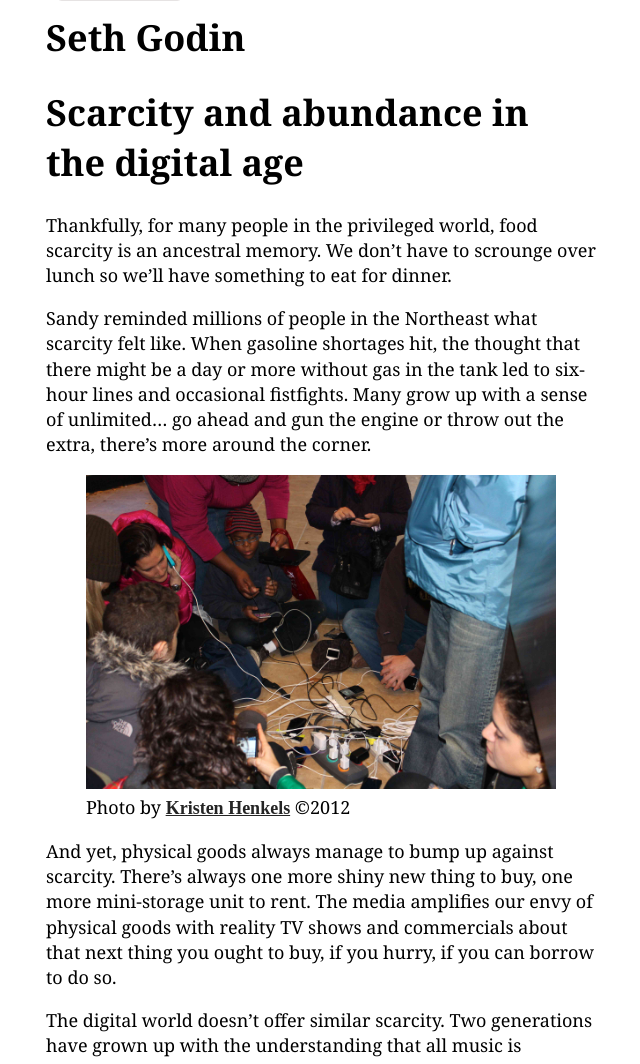
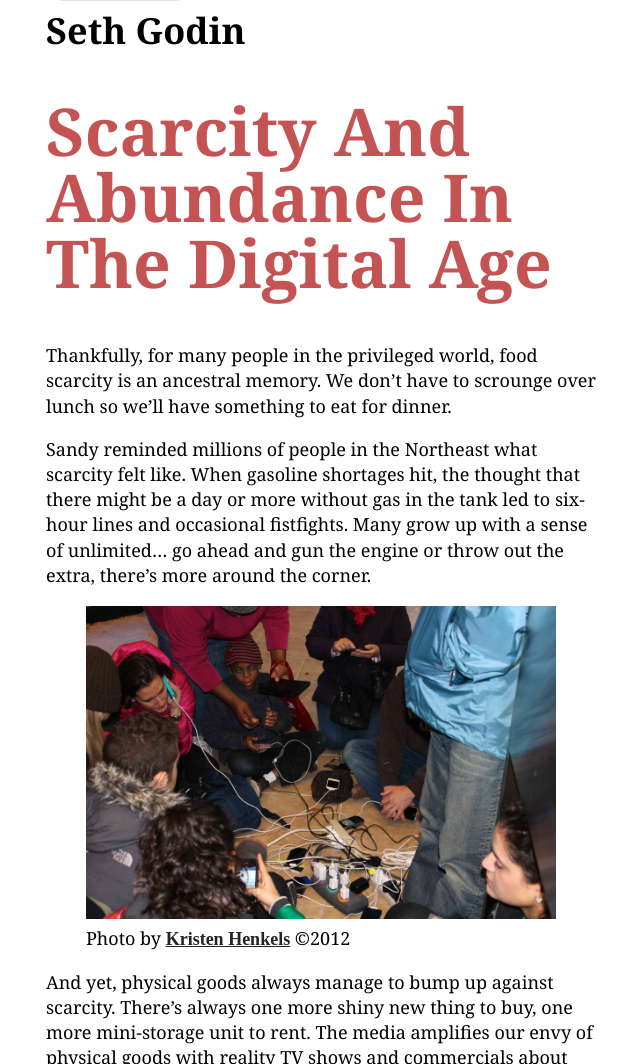
Before and after one commit to hkberger/art336-demo-02-section-01-hopeberger, a plain HTML site: page index.html in a window 1280 px wide. Shown: the part 36-1100 px from the top of the page, without its empty margins (319-959 px from the left). Drawn offline with nearby package versions, Linux system fonts and the light colour scheme; a script that the page names is missing; files whose address does not match are found by name; a web font is replaced by a local one.

Commit message:
Added Fonts to Headlines

```diff
--- a/scss/_base.scss
+++ b/scss/_base.scss
@@ -19,6 +19,7 @@ img {
     //margin: 0;
 }
 
+//Start nav styling
 nav {
     background-color: #fff;
     border: 1px solid $background-color;
@@ -53,6 +54,19 @@ a {
 }
 
 a:hover {
-    color: lighten($color, 40%);
+    color: lighten($color,40%);
     transition: color 350ms linear;
 }
+// End nav styling
+
+h1, h2,h3 {
+    @include headline-font;
+    line-height: 1;
+}
+
+article h1 {
+    color: $color-title;
+    @include fontSize(66px);
+    margin: 48px 0 48px 0;
+    text-transform: capitalize;
+}
```
Also changed, not shown: index.html (+1 -0 lines), css/main.css.
